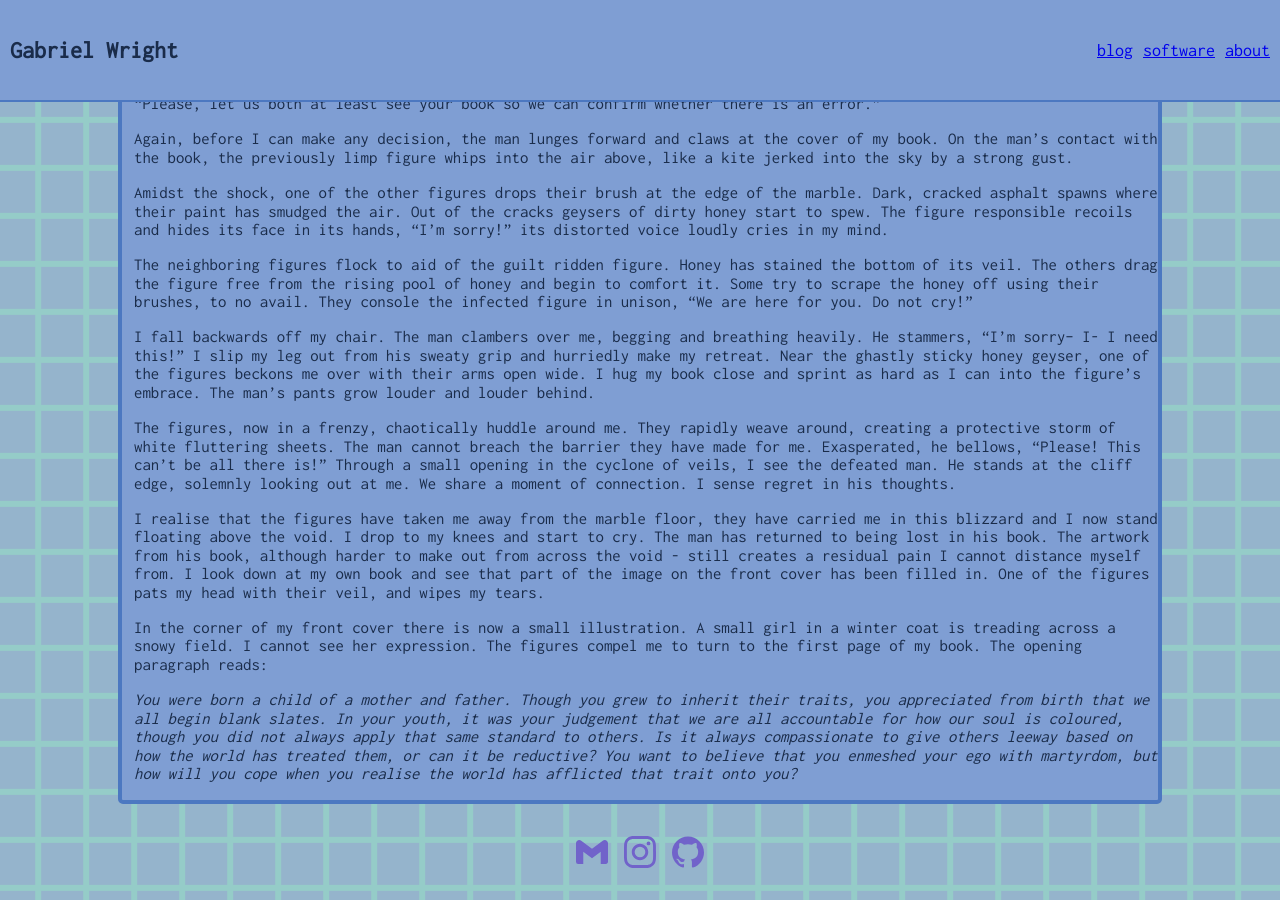
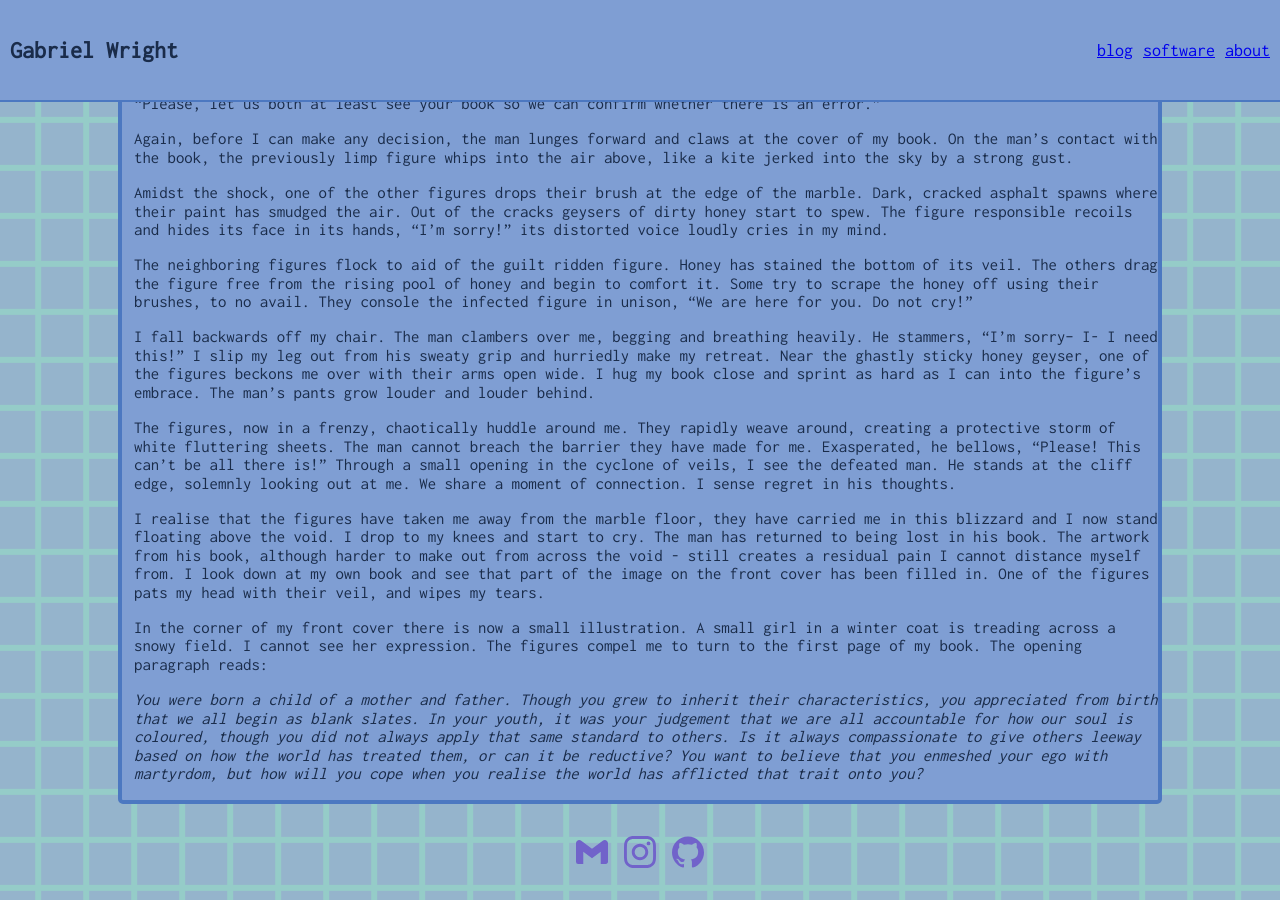
Before and after one commit to Gabriel-Wright/Personal-website, a Jekyll site: the page built from _blogs/honey-concrete.md, in a window 1280 px wide and 900 px high, scrolled down 1964 px. Built offline with Jekyll 4.4.1, drawn with Linux system fonts in a browser that asks for light colours.

Commit message:
trait -> characteristic

```diff
--- a/_blogs/honey-concrete.md
+++ b/_blogs/honey-concrete.md
@@ -77,4 +77,4 @@ I realise that the figures have taken me away from the marble floor, they have c
 
 In the corner of my front cover there is now a small illustration. A small girl in a winter coat is treading across a snowy field. I cannot see her expression. The figures compel me to turn to the first page of my book. The opening paragraph reads:
 
-_You were born a child of a mother and father. Though you grew to inherit their traits, you appreciated from birth that we all begin blank slates. In your youth, it was your judgement that we are all accountable for how our soul is coloured, though you did not always apply that same standard to others. Is it always compassionate to give others leeway based on how the world has treated them, or can it be reductive? You want to believe that you enmeshed your ego with martyrdom, but how will you cope when you realise the world has afflicted that trait onto you?_
+_You were born a child of a mother and father. Though you grew to inherit their characteristics, you appreciated from birth that we all begin as blank slates. In your youth, it was your judgement that we are all accountable for how our soul is coloured, though you did not always apply that same standard to others. Is it always compassionate to give others leeway based on how the world has treated them, or can it be reductive? You want to believe that you enmeshed your ego with martyrdom, but how will you cope when you realise the world has afflicted that trait onto you?_
```
